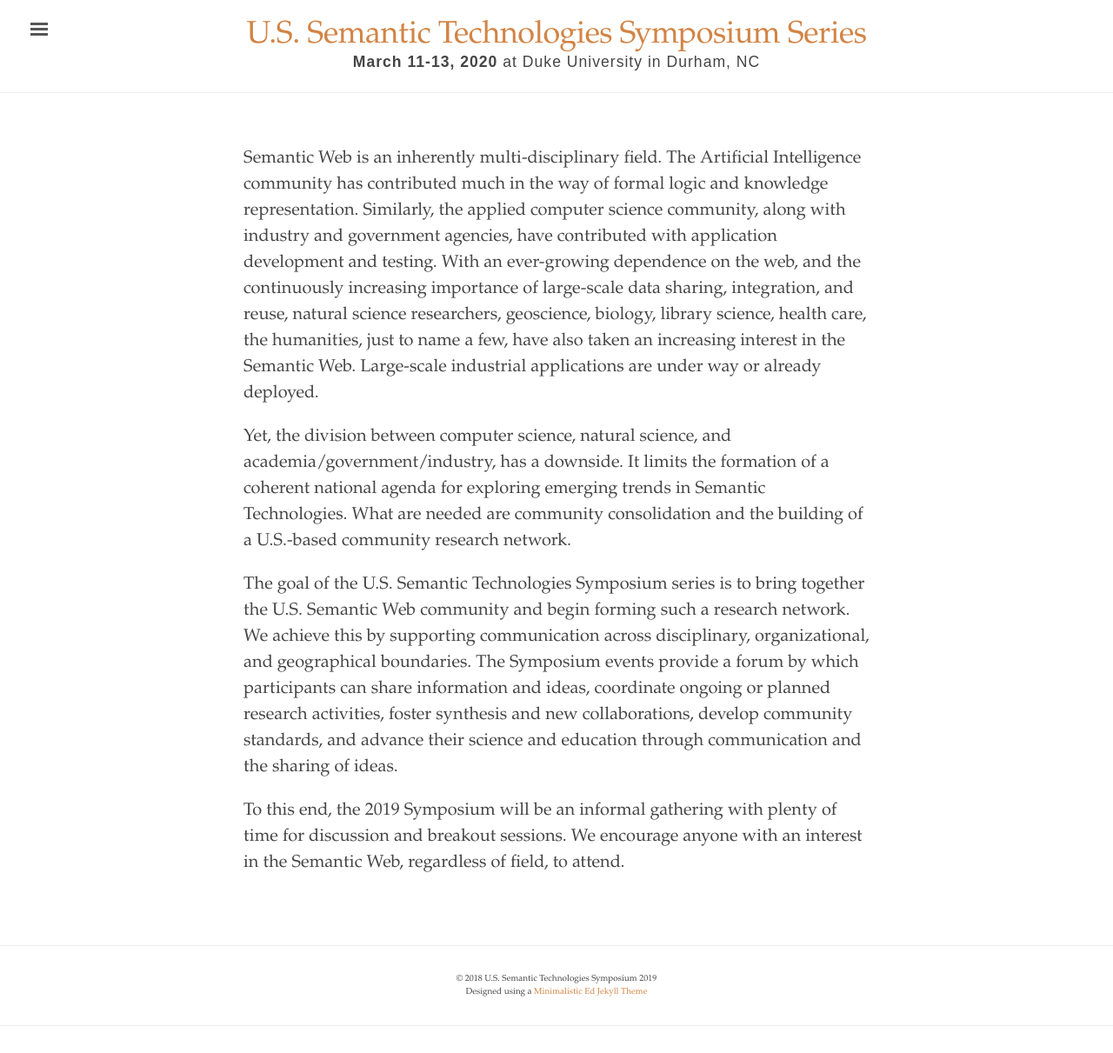
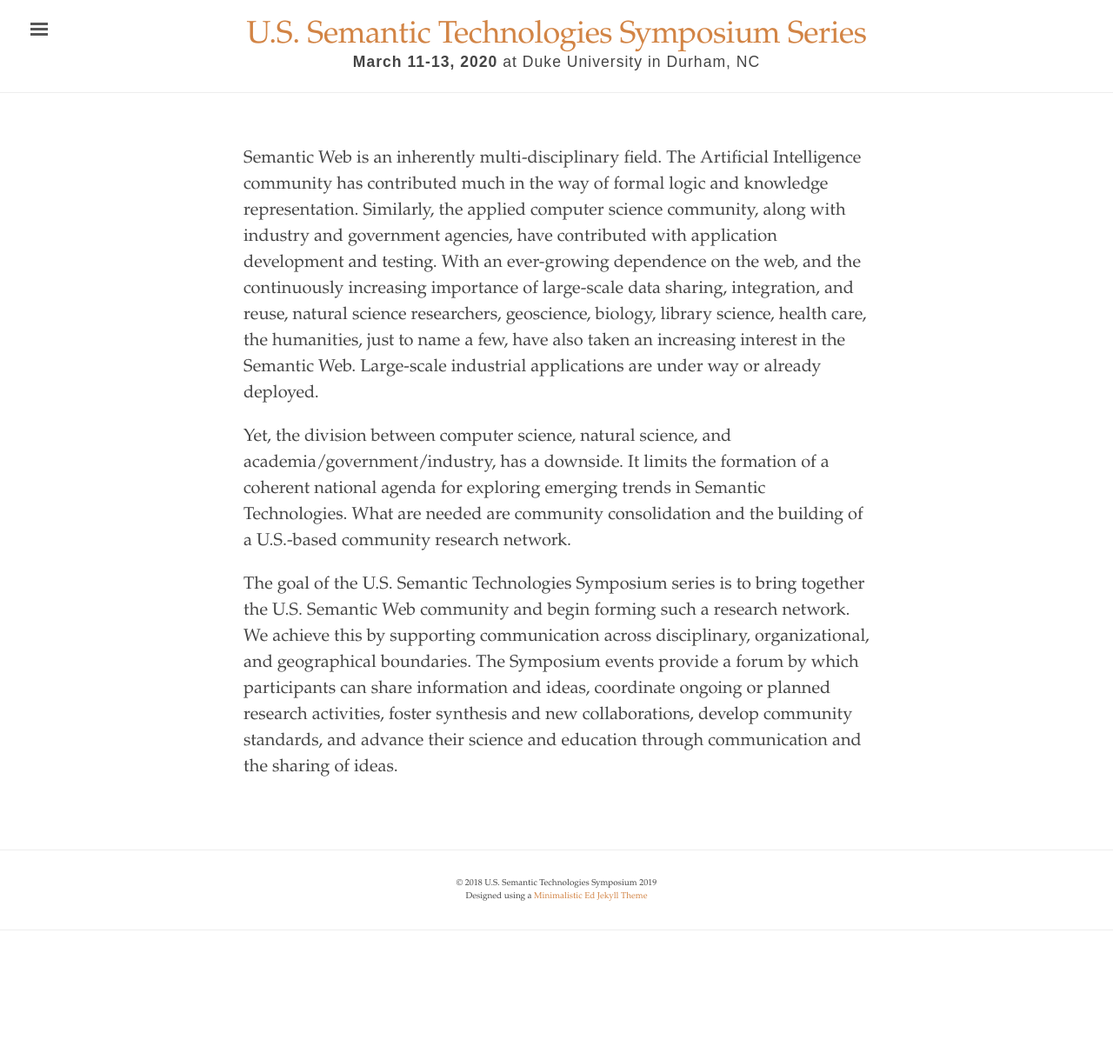
Before and after one commit to us2ts/us2ts.github.io, a Jekyll site: the page built from index.md, in a window 1280 px wide. Shown: the whole page at 87% size. Built offline with Jekyll 4.4.1, drawn with Linux system fonts in a browser that asks for light colours; after the commit the page ends 1101 px from its top, so only the background shows below that.

```diff
--- a/index.md
+++ b/index.md
@@ -7,8 +7,8 @@
 
 Semantic Web is an inherently multi-disciplinary field. The Artificial Intelligence community has contributed much in the way of formal logic and knowledge representation. Similarly, the applied computer science community, along with industry and government agencies, have contributed with application development and testing. With an ever-growing dependence on the web, and the continuously increasing importance of large-scale data sharing, integration, and reuse, natural science researchers, geoscience, biology, library science, health care, the humanities, just to name a few, have also taken an increasing interest in the Semantic Web. Large-scale industrial applications are under way or already deployed.
 
+
 Yet, the division between computer science, natural science, and academia/government/industry, has a downside. It limits the formation of a coherent national agenda for exploring emerging trends in Semantic Technologies. What are needed are community consolidation and the building of a U.S.-based community research network.
 
+
 The goal of the U.S. Semantic Technologies Symposium series is to bring together the U.S. Semantic Web community and begin forming such a research network. We achieve this by supporting communication across disciplinary, organizational, and geographical boundaries. The Symposium events provide a forum by which participants can share information and ideas, coordinate ongoing or planned research activities, foster synthesis and new collaborations, develop community standards, and advance their science and education through communication and the sharing of ideas.
-
-To this end, the 2019 Symposium will be an informal gathering with plenty of time for discussion and breakout sessions. We encourage anyone with an interest in the Semantic Web, regardless of field, to attend.
```
